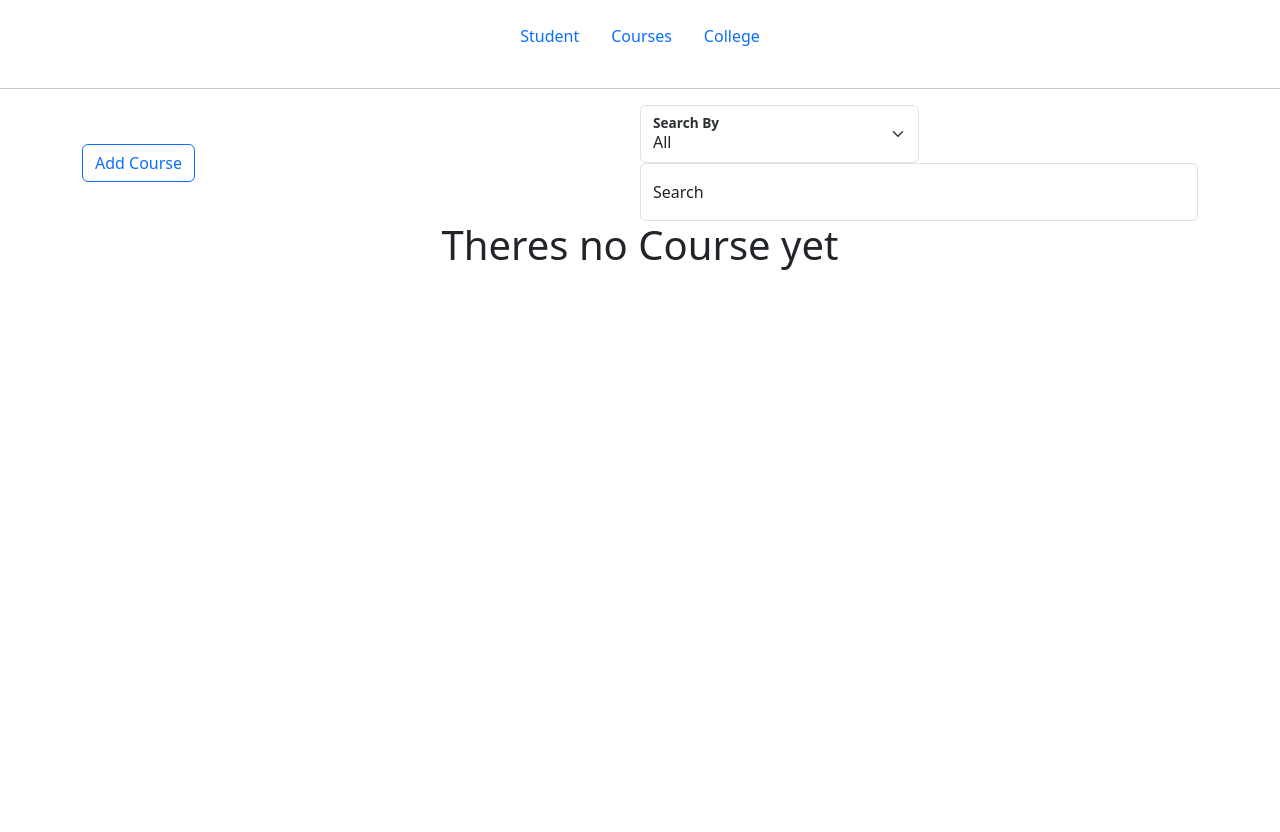
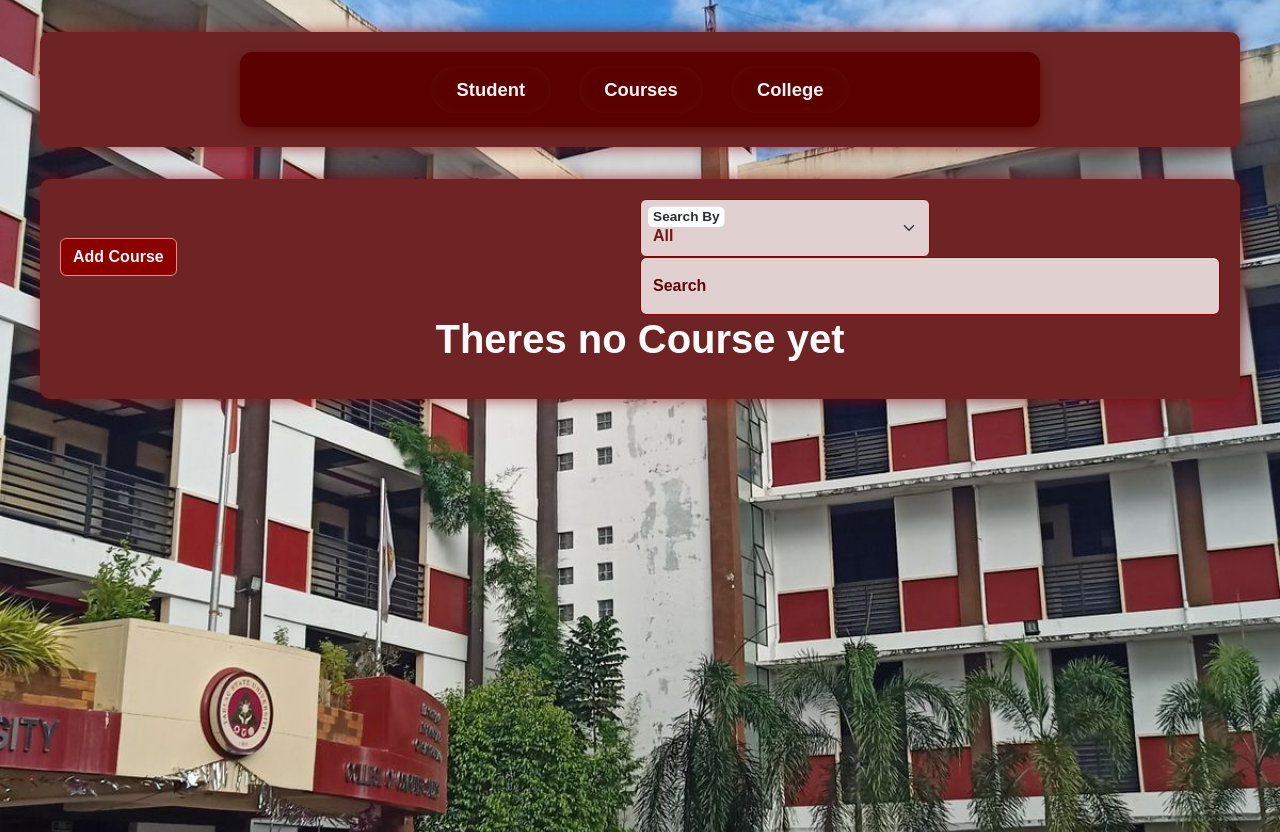
Before and after one commit to markeutee/ssis-flask-main, a Flask app: page /course in a window 1280 px wide. Before the commit the page ends 270 px from the top, so only its background shows below. Run offline with Flask 3, Linux system fonts and the light colour scheme; data that the repository does not hold is empty.

Commit message:
modified UI and updated cascade to null

```diff
--- /dev/null
+++ b/ssis-flask-main/ssis/static/css/darkred.css
@@ -0,0 +1,323 @@
+/* General Reset */
+* {
+  box-sizing: border-box;
+  margin: 0;
+  padding: 0;
+}
+
+/* Body and Background */
+body {
+  font-family: 'Montserrat', sans-serif;
+  background-color: #aa4343; /* very dark red/burgundy */
+  color: #6d2929; /* soft light pinkish text */
+  min-height: 100vh;
+}
+
+
+/* Container */
+.container {
+  max-width: 1200px;
+  margin: 2rem auto;
+  background-color: #6e2424; /* dark red background for container */
+  border-radius: 10px;
+  padding: 20px;
+  box-shadow: 0 0 15px rgba(139, 0, 0, 0.7);
+}
+
+/* Headings */
+h1, h3 {
+  color: #fbfbfb; /* pastel red */
+  margin-bottom: 1rem;
+  font-weight: 600;
+}
+
+h2 {
+  font-family: 'Montserrat', sans-serif;
+  font-weight: 700;
+  font-size: 2.3rem;
+  color: #450303; /* soft pinkish */
+  text-align: center;
+  text-shadow: 2px 2px 6px #8b0000; /* subtle dark red shadow */
+  margin-bottom: 1.5rem;
+  letter-spacing: 2px;
+  text-transform: uppercase;
+  background: linear-gradient(90deg, #e5dfdf, #981c1c);
+  width: fit-content;
+  padding: 0.2rem 1rem; /* vertical and horizontal padding */
+  margin: 0 auto;  /* center horizontally */
+  border-radius: 6px;
+  font-weight: bold;
+  position: relative;
+}
+
+
+
+
+/* Nav pills */
+.nav-pills .nav-link {
+  color: #f1d4d4;
+  background-color: transparent;
+  border-radius: 5px;
+  transition: background-color 0.3s ease, color 0.3s ease;
+}
+.nav-pills .nav-link.active,
+.nav-pills .nav-link:hover {
+  background-color: #8b0000; /* dark red */
+  color: #fff;
+}
+
+/* Buttons */
+.btn {
+  font-weight: 600;
+  border-radius: 6px;
+  transition: background-color 0.3s ease, color 0.3s ease;
+}
+
+/* Primary button style */
+.btn-primary, .btn-outline-primary {
+  color: #f6f1f1;
+  border-color: #f48484;
+  background-color: #8b0000;
+  font-weight: bold;
+  font-weight: 900;
+}
+.btn-primary:hover, .btn-outline-primary:hover {
+  background-color: #8b0000;
+  color: #3f0303;
+  border-color: #8b0000;
+}
+
+/* Secondary buttons */
+.btn-outline-secondary, .btn-outline-dark {
+  color: #520202;
+  border-color: #aa4444;
+  background-color: #f1c2c2;
+  border-width: 3px;
+  font-weight: 900;
+  font-size: x-small;
+
+}
+.btn-outline-secondary:hover, .btn-outline-dark:hover {
+  background-color: #aa4444;
+  color: #fff;
+  border-color: #aa4444;
+}
+
+/* Danger buttons */
+.btn-danger {
+  background-color: #8b0000;
+  border-color: #8b0000;
+  color: #fff;
+}
+.btn-danger:hover {
+  background-color: #b22222; /* firebrick */
+  border-color: #b22222;
+}
+
+/* Table */
+.table {
+  background-color: #4c1c1c; /* dark red */
+  color: #f1d4d4;
+  border-radius: 10px;
+  overflow: hidden;
+  border-collapse: separate;
+  border-spacing: 0 10px;
+}
+
+.table th, .table td {
+  border: none !important;
+  padding: 12px 15px;
+  vertical-align: middle;
+}
+
+.table thead {
+  background-color: #8b0000;
+  color: white;
+}
+
+.table tbody tr {
+  background-color: #5c1e1e;
+  transition: background-color 0.3s ease;
+  border-radius: 8px;
+}
+
+.table tbody tr:hover {
+  background-color: #7a1a1a;
+}
+
+/* Table images */
+.img.rounded-pill {
+  border: 2px solid #8b0000;
+}
+
+/* Form controls */
+.form-control, .form-select {
+  background-color: #e0d0d0;
+  border: 1px solid #8b0000;
+  color: #771313;
+  border-radius: 6px;
+  transition: border-color 0.3s ease;
+  font-weight: bold;
+
+}
+
+.form-control:focus, .form-select:focus {
+  border-color: #b22222;
+  box-shadow: 0 0 8px #b22222;
+  background-color: #f6f1f1;
+  color: #0f0202;
+  font-weight: bold;
+}
+
+/* Labels */
+.form-floating > label {
+  color: #630404;
+  font-weight: bold;
+}
+
+/* Alerts */
+.alert-danger {
+  background-color: #7a1a1a;
+  color: #f8d7da;
+  border: 1px solid #b22222;
+}
+
+/* Pagination */
+.pagination .page-link {
+  background-color: #4c1c1c;
+  color: #f1d4d4;
+  border: 1px solid #8b0000;
+  transition: background-color 0.3s ease, color 0.3s ease;
+}
+
+.pagination .page-link:hover {
+  background-color: #b22222;
+  color: white;
+  border-color: #b22222;
+}
+
+.pagination .active .page-link {
+  background-color: #8b0000;
+  color: white;
+  border-color: #8b0000;
+}
+
+/* Modal styling overrides (optional) */
+.modal-content {
+  background-color: #3e1f1f;
+  color: #f1d4d4;
+  border-radius: 10px;
+}
+
+.modal-header, .modal-footer {
+  border-color: #8b0000;
+}
+
+/* Loading overlay */
+.loading-overlay {
+  background: rgba(139, 0, 0, 0.8);
+  color: #fff;
+  font-weight: 700;
+  font-size: 1.2rem;
+}
+
+/* Scrollbar for dark background */
+::-webkit-scrollbar {
+  width: 8px;
+}
+::-webkit-scrollbar-track {
+  background: #2a0d0d;
+}
+::-webkit-scrollbar-thumb {
+  background-color: #8b0000;
+  border-radius: 10px;
+}
+
+/* Responsive tweaks */
+@media (max-width: 768px) {
+  .table-responsive {
+    overflow-x: auto;
+  }
+}
+
+
+/* Nav container styling */
+nav {
+  background-color: #5a0000;  /* dark red */
+  border-radius: 12px;
+  box-shadow: 0 4px 12px rgba(90, 0, 0, 0.7);
+  padding: 0.75rem 1.5rem;
+  max-width: 800px;
+  margin: 0 auto;  /* center nav */
+}
+
+/* Nav pills container */
+.nav-pills {
+  display: flex;
+  justify-content: center;
+  gap: 1.5rem; /* spacing between pills */
+  border-radius: 12px;
+  padding: 0;
+  margin: 0;
+  list-style: none;
+}
+
+/* Nav links */
+.nav-pills .nav-link {
+  color: #f5f5f5;
+  font-weight: 700;
+  font-size: 1.15rem;
+  padding: 0.6rem 1.6rem;
+  border-radius: 30px;
+  border: 2px solid transparent;
+  transition: background-color 0.3s ease, color 0.3s ease, border-color 0.3s ease;
+  text-align: center;
+  cursor: pointer;
+  user-select: none;
+  box-shadow: inset 0 0 8px rgba(255, 255, 255, 0.05);
+}
+
+/* Hover effect */
+.nav-pills .nav-link:hover:not(.active) {
+  background-color: #8b0000; /* bright dark red */
+  color: #fff;
+  border-color: #ff4040;
+  text-decoration: none;
+  box-shadow: 0 0 12px #ff4040;
+}
+
+/* Active/current page */
+.nav-pills .nav-link.active {
+  background-color: #a30000; /* stronger red */
+  color: #fff;
+  border: 2px solid #ff5050;
+  box-shadow: 0 0 15px #ff5050;
+  cursor: default;
+  pointer-events: none;
+}
+
+/* Nav item */
+.nav-item {
+  display: inline-block;
+}
+
+
+.edit-Student i {
+  color: #ffcc00 !important;
+}
+
+.edit-Student:hover i {
+  color: #f1f1ee !important;
+
+}
+.edit-Student {
+  background-color: #70050e;  /* a soft light pinkish red */
+  border-color: #f1868f;      /* match border so it looks consistent */
+  border-width: 3px !important; /* increase thickness as needed */
+  border-style: solid; /* ensure border style is solid */
+}
+
+.edit-Student i {
+  color: #fbd205 !important;  /* your yellow icon */
+  font-size: 1rem; /* adjust size as needed */
+}
--- a/ssis-flask-main/ssis/templates/master_layout.html
+++ b/ssis-flask-main/ssis/templates/master_layout.html
@@ -3,6 +3,11 @@
   <head>
     <meta charset="UTF-8" />
     <meta name="viewport" content="width=device-width, initial-scale=1.0" />
+  <link rel="stylesheet" href="https://cdnjs.cloudflare.com/ajax/libs/font-awesome/6.4.0/css/all.min.css">
+  <link
+  href="https://cdnjs.cloudflare.com/ajax/libs/font-awesome/6.4.0/css/all.min.css"
+  rel="stylesheet"
+/>
 
     <!-- jquery / ajax -->
 
@@ -15,6 +20,8 @@
       integrity="sha384-T3c6CoIi6uLrA9TneNEoa7RxnatzjcDSCmG1MXxSR1GAsXEV/Dwwykc2MPK8M2HN"
       crossorigin="anonymous"
     />
+    <link rel="stylesheet" href="{{ url_for('static', filename='css/darkred.css') }}">
+
     <title>SSIS</title>
   </head>
   <body>
@@ -26,3 +33,11 @@
     ></script>
   </body>
 </html>
+<style>
+body {
+  background-image: url("{{ url_for('static', filename='MSUIIT.jpg') }}");
+  background-size: cover;
+  background-repeat: no-repeat;
+  background-position: center;
+}
+</style>
--- a/ssis-flask-main/ssis/templates/nav.html
+++ b/ssis-flask-main/ssis/templates/nav.html
@@ -1,16 +1,15 @@
 <div class="container">
-  <nav class="d-flex justify-content-center py-3">
+  <nav>
     <ul class="nav nav-pills">
       <li class="nav-item">
-        <a href="{{url_for('student_bp.student')}}" class="nav-link">Student</a>
+        <a href="{{ url_for('student_bp.student') }}" class="nav-link {% if active_page == 'student' %}active{% endif %}">Student</a>
       </li>
       <li class="nav-item">
-        <a href="{{url_for('course_bp.course')}}" class="nav-link">Courses</a>
+        <a href="{{ url_for('course_bp.course') }}" class="nav-link {% if active_page == 'course' %}active{% endif %}">Courses</a>
       </li>
       <li class="nav-item">
-        <a href="{{url_for('college_bp.college')}}" class="nav-link">College</a>
+        <a href="{{ url_for('college_bp.college') }}" class="nav-link {% if active_page == 'college' %}active{% endif %}">College</a>
       </li>
     </ul>
   </nav>
 </div>
-<hr />
```
Also changed, not shown: ssis-flask-main/ssis/models/Student.py (+22 -10 lines), ssis-flask-main/ssis/routes/student.py (+67 -77 lines), ssis-flask-main/ssis/static/student.js (+18 -1 lines), ssis-flask-main/ssis/static/MSUIIT.jpg (added).
